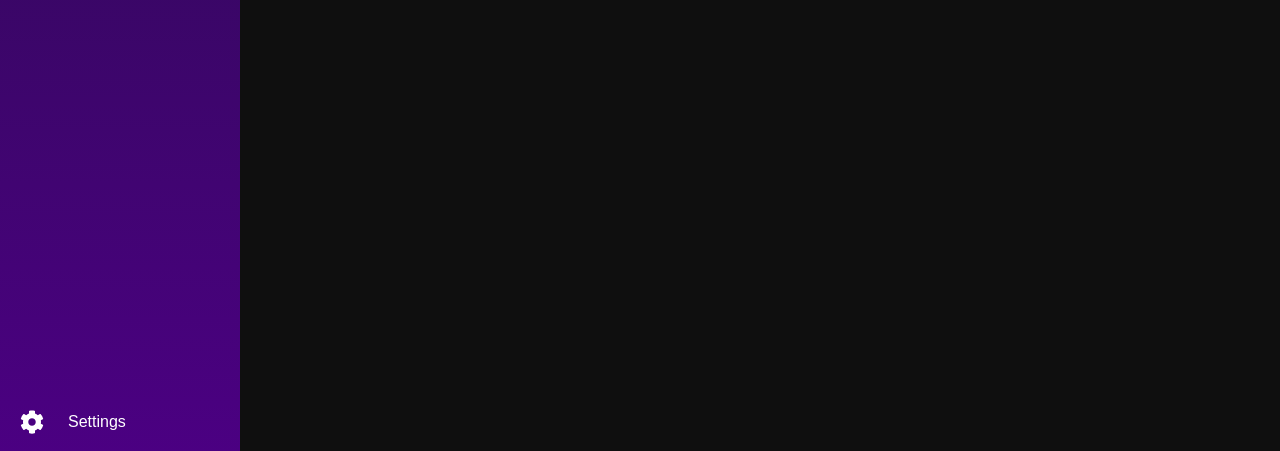
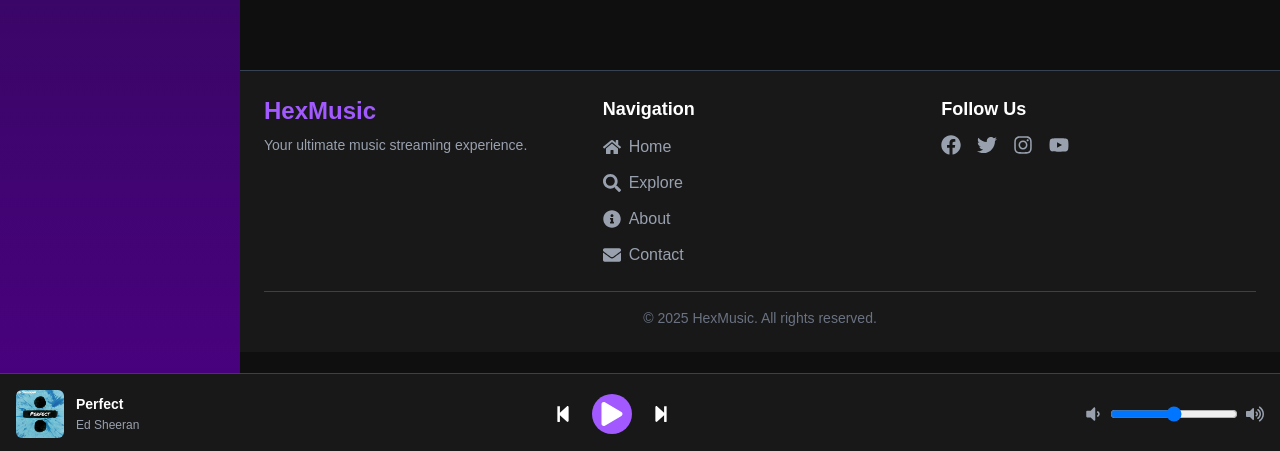
Before and after one commit to sushmasri1906/HexMusic, a Next.js app: page / in a window 1280 px wide. Shown: the part 346-797 px from the top of the page. Built offline with nearby package versions, Linux system fonts and the light colour scheme; no server answers.

Commit message:
layout updates

```diff
--- a/src/app/layout.tsx
+++ b/src/app/layout.tsx
@@ -3,6 +3,8 @@
 import "./globals.css";
 import Navbar from "@/components/Navbar";
 import Sidebar from "@/components/Home/Sidebar";
+import Footer from "@/components/Footer";
+import MusicPlayer from "@/components/MusicPlayer";
 
 const geistSans = Geist({
 	variable: "--font-geist-sans",
@@ -34,11 +36,15 @@
 
 					{/* Main Content Wrapper */}
 					<div className="flex-1 flex flex-col transition-all bg-[#0f0f0f] duration-300 ml-16 lg:ml-60">
-
 						<Navbar />
 
 						{/* Main Page Content */}
 						<main className="p-6 mt-16">{children}</main>
+						<div className="fixed bottom-0 left-0 w-full bg-[#0f0f0f] border-t border-gray-800 z-50">
+							<MusicPlayer />
+						</div>
+
+						<Footer />
 					</div>
 				</div>
 			</body>
--- /dev/null
+++ b/src/components/Footer.tsx
@@ -0,0 +1,88 @@
+import Link from "next/link";
+import {
+	FaFacebook,
+	FaTwitter,
+	FaInstagram,
+	FaYoutube,
+	FaHome,
+	FaSearch,
+	FaInfoCircle,
+	FaEnvelope,
+} from "react-icons/fa";
+
+export default function Footer() {
+	return (
+		<footer className="w-full bg-[#181818] text-white py-6 px-6 border-t mt-20 border-gray-700">
+			<div className="max-w-7xl mx-auto grid grid-cols-1 md:grid-cols-3 gap-6">
+				{/* Brand & Description */}
+				<div>
+					<Link href="/">
+						<h1 className="text-2xl font-bold text-[#A259FF] cursor-pointer">
+							HexMusic
+						</h1>
+					</Link>
+					<p className="text-sm text-gray-400 mt-2">
+						Your ultimate music streaming experience.
+					</p>
+				</div>
+
+				{/* Quick Links with Icons */}
+				<div className="flex flex-col space-y-3">
+					<h2 className="text-lg font-semibold">Navigation</h2>
+					<Link
+						href="/"
+						className="flex items-center space-x-2 text-gray-400 hover:text-[#A259FF] transition">
+						<FaHome className="text-lg" /> <span>Home</span>
+					</Link>
+					<Link
+						href="/explore"
+						className="flex items-center space-x-2 text-gray-400 hover:text-[#A259FF] transition">
+						<FaSearch className="text-lg" /> <span>Explore</span>
+					</Link>
+					<Link
+						href="/about"
+						className="flex items-center space-x-2 text-gray-400 hover:text-[#A259FF] transition">
+						<FaInfoCircle className="text-lg" /> <span>About</span>
+					</Link>
+					<Link
+						href="/contact"
+						className="flex items-center space-x-2 text-gray-400 hover:text-[#A259FF] transition">
+						<FaEnvelope className="text-lg" /> <span>Contact</span>
+					</Link>
+				</div>
+
+				{/* Social Media Links */}
+				<div>
+					<h2 className="text-lg font-semibold">Follow Us</h2>
+					<div className="flex space-x-4 mt-3">
+						<Link
+							href="#"
+							className="text-gray-400 hover:text-[#A259FF] text-xl">
+							<FaFacebook />
+						</Link>
+						<Link
+							href="#"
+							className="text-gray-400 hover:text-[#A259FF] text-xl">
+							<FaTwitter />
+						</Link>
+						<Link
+							href="#"
+							className="text-gray-400 hover:text-[#A259FF] text-xl">
+							<FaInstagram />
+						</Link>
+						<Link
+							href="#"
+							className="text-gray-400 hover:text-[#A259FF] text-xl">
+							<FaYoutube />
+						</Link>
+					</div>
+				</div>
+			</div>
+
+			{/* Copyright */}
+			<div className="mt-6 text-center text-gray-500 text-sm border-t border-gray-700 pt-4">
+				© {new Date().getFullYear()} HexMusic. All rights reserved.
+			</div>
+		</footer>
+	);
+}
--- /dev/null
+++ b/src/components/MusicPlayer.tsx
@@ -0,0 +1,71 @@
+"use client";
+
+import { useState } from "react";
+import {
+	FaPlay,
+	FaPause,
+	FaStepBackward,
+	FaStepForward,
+	FaVolumeUp,
+	FaVolumeDown,
+} from "react-icons/fa";
+import Link from "next/link";
+import Image from "next/image";
+import img from "../../public/perfect.jpg";
+
+export default function MusicPlayer() {
+	const [isPlaying, setIsPlaying] = useState(false);
+	const [volume, setVolume] = useState(50);
+
+	return (
+		<div className="fixed bottom-0 left-0 w-full bg-[#181818] text-white py-4 px-4 border-t border-gray-700 flex flex-col md:flex-row md:items-center justify-between">
+			{/* Track Info */}
+			<div className="flex items-center space-x-3 mb-3 md:mb-0">
+				<Image
+					src={img}
+					alt="Track Art"
+					width={48}
+					height={48}
+					className="rounded-md"
+				/>
+				<div className="text-sm">
+					<h3 className="font-semibold">Perfect</h3>
+					<Link
+						href="/artist/1"
+						className="text-xs text-gray-400 hover:text-[#A259FF]">
+						Ed Sheeran
+					</Link>
+				</div>
+			</div>
+
+			{/* Playback Controls */}
+			<div className="flex items-center space-x-5">
+				<button className="text-lg hover:text-[#A259FF]">
+					<FaStepBackward />
+				</button>
+				<button
+					className="text-2xl p-2 rounded-full bg-[#A259FF] hover:bg-[#8A2BE2] transition"
+					onClick={() => setIsPlaying(!isPlaying)}>
+					{isPlaying ? <FaPause /> : <FaPlay />}
+				</button>
+				<button className="text-lg hover:text-[#A259FF]">
+					<FaStepForward />
+				</button>
+			</div>
+
+			{/* Volume Control - Always Visible */}
+			<div className="flex items-center space-x-2 mt-3 md:mt-0">
+				<FaVolumeDown className="text-lg text-gray-400" />
+				<input
+					type="range"
+					min="0"
+					max="100"
+					value={volume}
+					onChange={(e) => setVolume(Number(e.target.value))}
+					className="w-16 sm:w-24 md:w-32 cursor-pointer"
+				/>
+				<FaVolumeUp className="text-lg text-gray-400" />
+			</div>
+		</div>
+	);
+}
```
Also changed, not shown: public/perfect.jpg (added).
